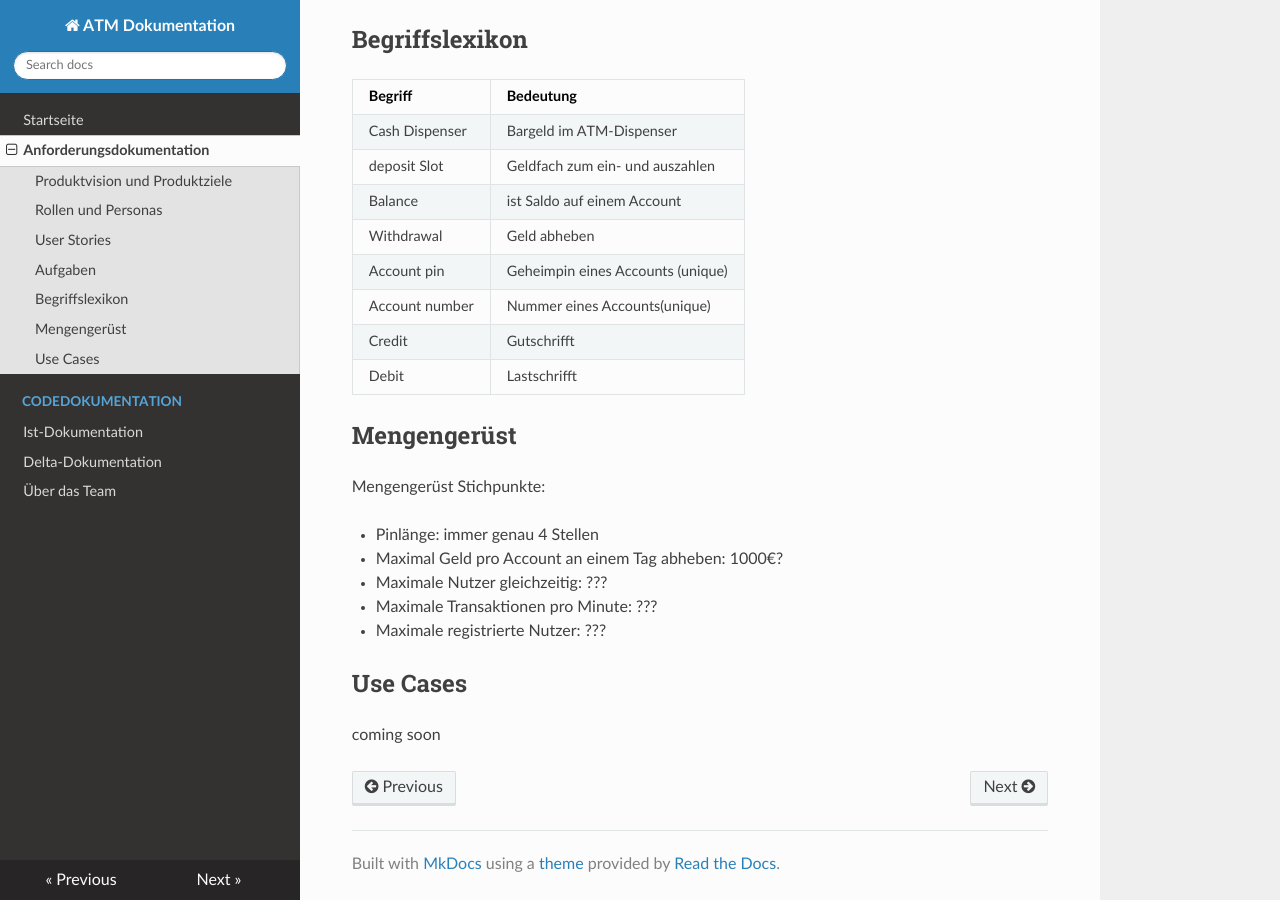
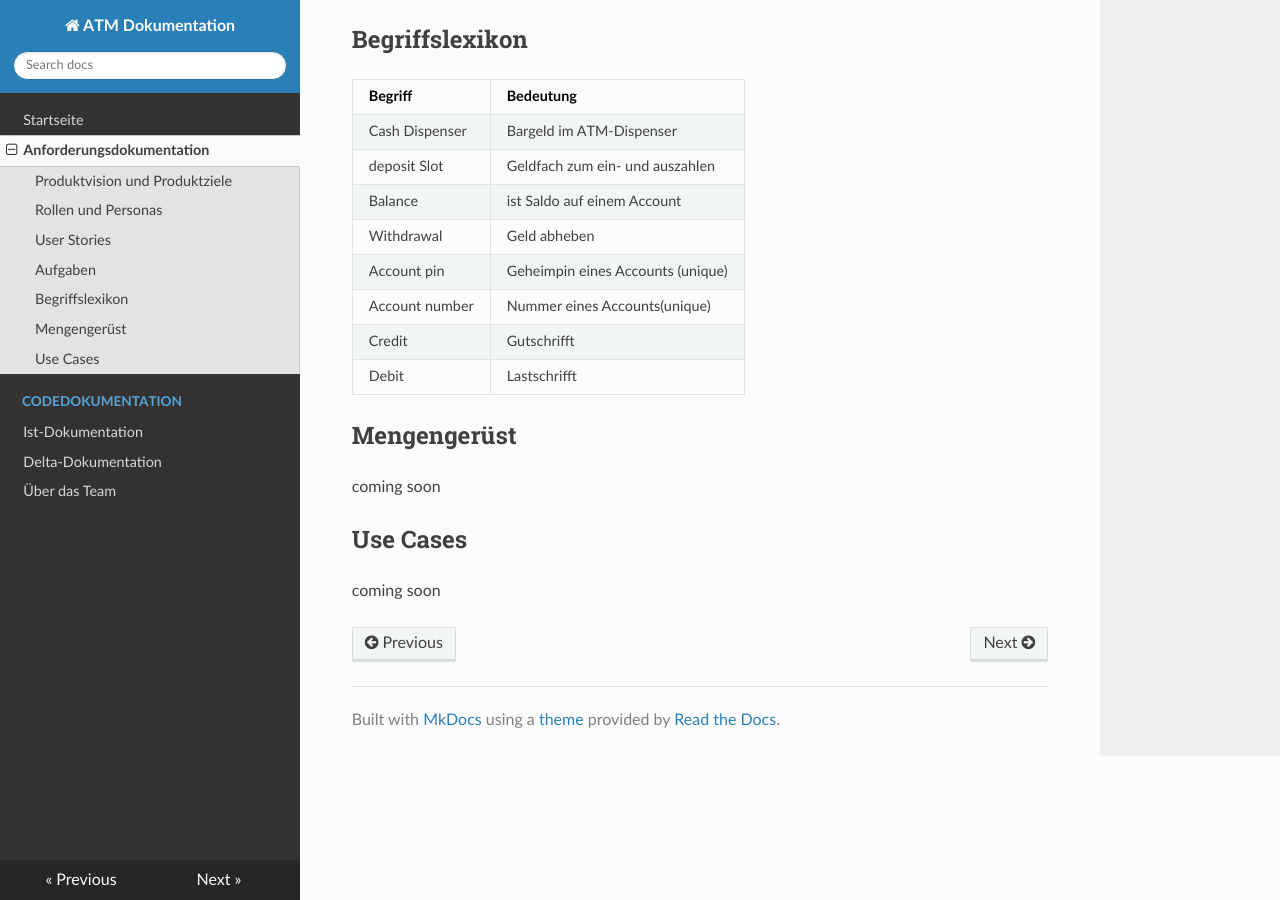
Before and after one commit to Halfpipe-SD/ATM, an MkDocs documentation site: the page built from docs/docs/requirements.md, in a window 1280 px wide and 900 px high, scrolled down 553 px. Built offline with MkDocs 1.6.1, drawn with Linux system fonts in a browser that asks for light colours; nearby versions of some CDN libraries.

Commit message:
Revert "add ministichpunkte mengengerüst"
This reverts commit 6bc7ee59fe190b427e2399acffdf6f5d521e7c0c.

```diff
--- a/docs/docs/requirements.md
+++ b/docs/docs/requirements.md
@@ -31,14 +31,7 @@ coming soon
 
 ## Mengengerüst
 
-Mengengerüst Stichpunkte:
-
-- Pinlänge: immer genau 4 Stellen
-- Maximal Geld pro Account an einem Tag abheben: 1000€?
-- Maximale Nutzer gleichzeitig: ???
-- Maximale Transaktionen pro Minute: ???
-- Maximale registrierte Nutzer: ???
-
+coming soon
 
 ## Use Cases
 
```
